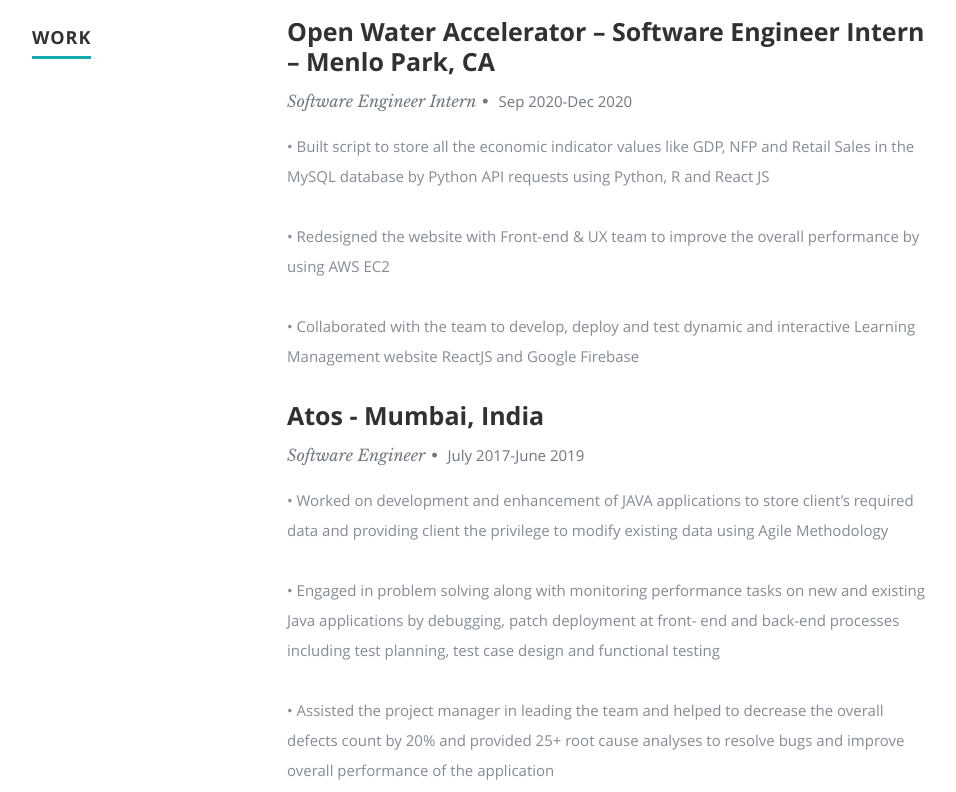
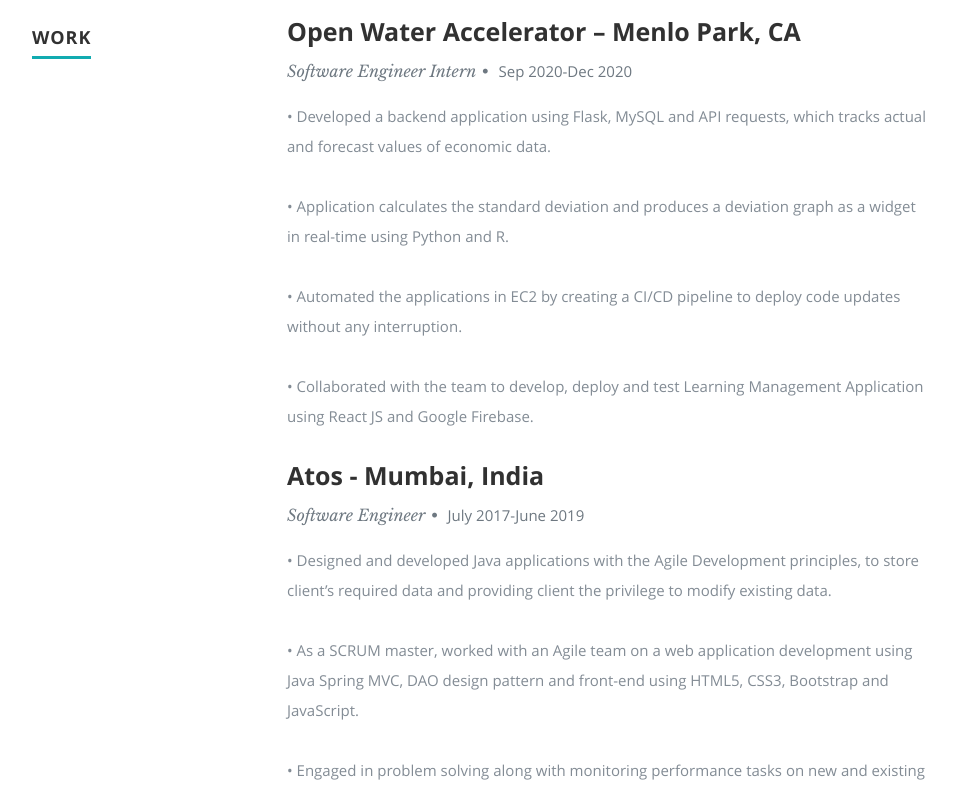
Before and after one commit to sankets25/Portfolio, a React (Create React App) app: page / in a window 1280 px wide. Shown: the part 1900-2692 px from the top of the page, without its empty margins (118-1074 px from the left). Built offline with nearby package versions, Linux system fonts and the light colour scheme.

Commit message:
resume update

```diff
--- a/public/resumeData.json
+++ b/public/resumeData.json
@@ -53,21 +53,25 @@
     ],
     "work":[
       {
-        "company":"Open Water Accelerator – Software Engineer Intern – Menlo Park, CA",
+        "company":"Open Water Accelerator – Menlo Park, CA",
         "title":"Software Engineer Intern",
         "years":"Sep 2020-Dec 2020",
-        "description":"• Built script to store all the economic indicator values like GDP, NFP and Retail Sales in the MySQL database by Python API requests using Python, R and React JS",
-        "description2":"• Redesigned the website with Front-end & UX team to improve the overall performance by using AWS EC2",
-        "description3":"• Collaborated with the team to develop, deploy and test dynamic and interactive Learning Management website ReactJS and Google Firebase"
+        "description":"• Developed a backend application using Flask, MySQL and API requests, which tracks actual and forecast values of economic data.",
+        "description2":"• Application calculates the standard deviation and produces a deviation graph as a widget in real-time using Python and R.",
+        "description3":"• Automated the applications in EC2 by creating a CI/CD pipeline to deploy code updates without any interruption.",
+        "description4":"• Collaborated with the team to develop, deploy and test Learning Management Application using React JS and Google Firebase."
+
 
       },
       {
         "company":"Atos - Mumbai, India",
         "title":"Software Engineer",
         "years":"July 2017-June 2019",
-        "description":"• Worked on development and enhancement of JAVA applications to store client’s required data and providing client the privilege to modify existing data using Agile Methodology",
-        "description2":"• Engaged in problem solving along with monitoring performance tasks on new and existing Java applications by debugging, patch deployment at front- end and back-end processes including test planning, test case design and functional testing",
-        "description3":"• Assisted the project manager in leading the team and helped to decrease the overall defects count by 20% and provided 25+ root cause analyses to resolve bugs and improve overall performance of the application"
+        "description":"• Designed and developed Java applications with the Agile Development principles, to store client’s required data and providing client the privilege to modify existing data.",
+        "description3":"• Engaged in problem solving along with monitoring performance tasks on new and existing Java applications by code reviews, debugging, patch deployment at front- end and back-end processes including test planning, test case design and functional testing.",
+        "description4":"• Assisted the project manager in leading the team and helped to decrease the overall defects count by 20% provided 25+ root cause analyses to resolve bugs and improve overall performance of the application",
+        "description2":"• As a SCRUM master, worked with an Agile team on a web application development using Java Spring MVC, DAO design pattern and front-end using HTML5, CSS3, Bootstrap and JavaScript."
+
       }
     ],
     "skills":[
--- a/src/Components/Resume.js
+++ b/src/Components/Resume.js
@@ -16,6 +16,8 @@
             <p>{work.description}</p>
             <p>{work.description2}</p>
             <p>{work.description3}</p>
+            <p>{work.description4}</p>
+
 
         </div>
       })
```
Also changed, not shown: 1 other file (tests, documents, lock files or other folders).
